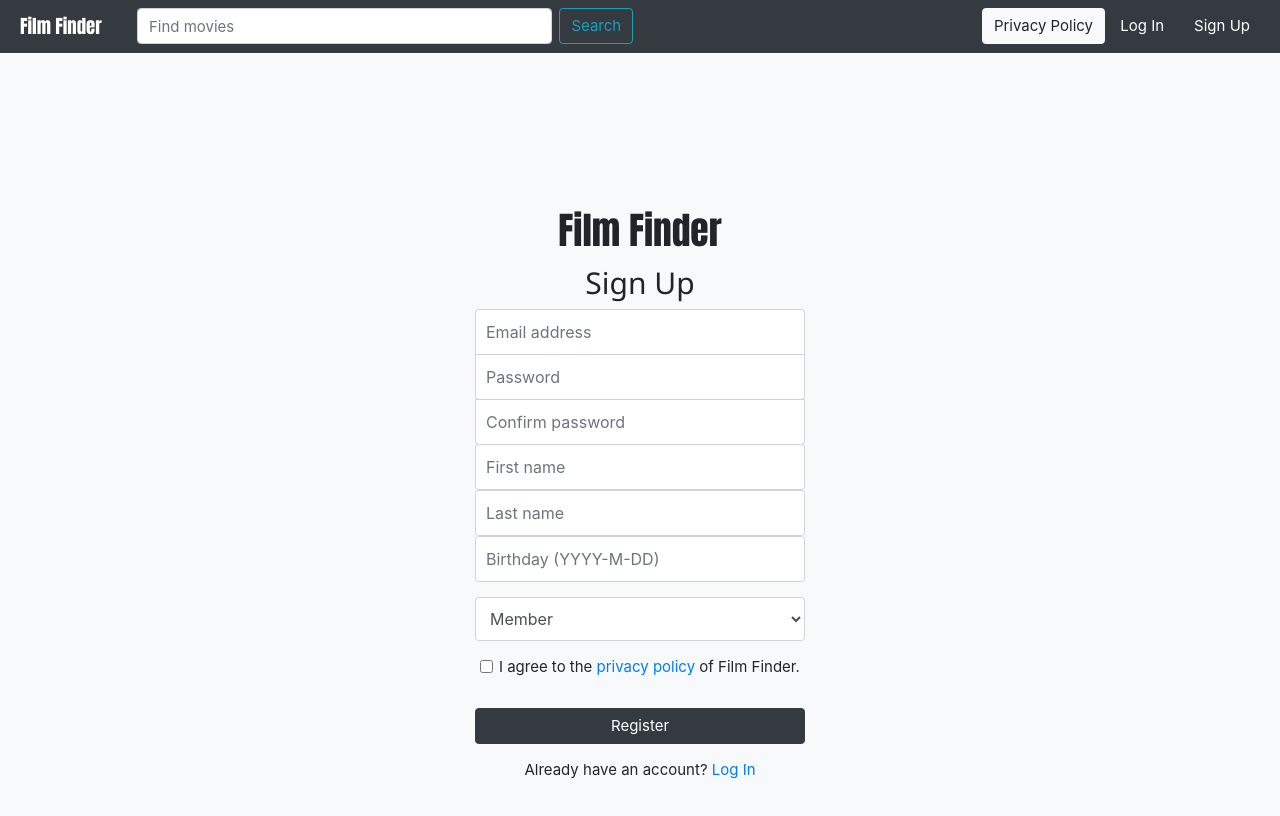
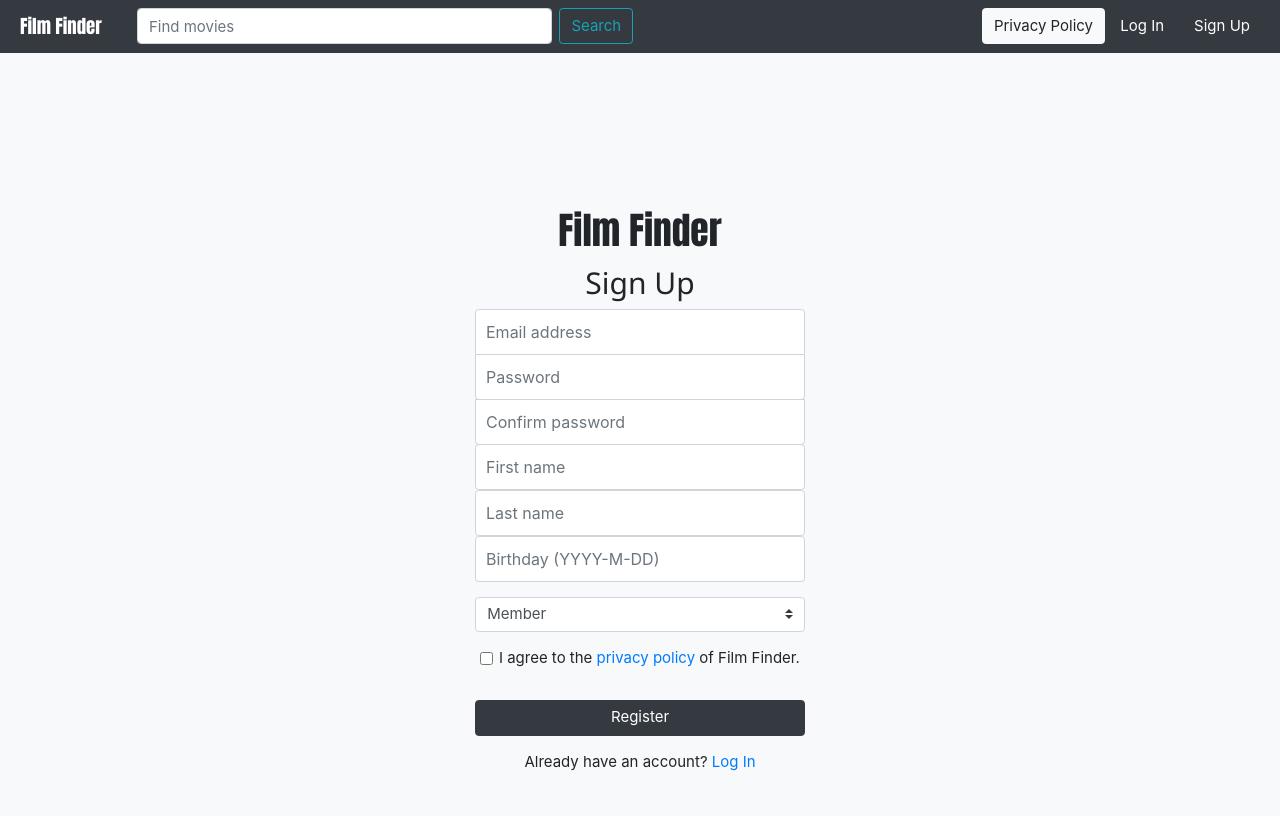
Before and after one commit to sunnylee19/Film-Finder, a React (Create React App) app in the folder film-finder/: page /register in a window 1280 px wide. Shown: the top 816 px of the page. Built offline with nearby package versions, Linux system fonts and the light colour scheme; no server answers.

Commit message:
more style

```diff
--- a/film-finder/src/components/register/RegistrationComponent.js
+++ b/film-finder/src/components/register/RegistrationComponent.js
@@ -149,7 +149,7 @@ class RegistrationComponent extends React.Component {
 
 
                     <div className="form-group">
-                        <select name="inputRole" value={role} onChange={this._handleChangeRole} className="form-control">
+                        <select name="inputRole" value={role} onChange={this._handleChangeRole} className="custom-select">
                             <option value="MEMBER">Member</option>
                             <option value="ADMIN">Admin</option>
                         </select>
@@ -159,9 +159,9 @@ class RegistrationComponent extends React.Component {
                     </div>
 
                     <div className="form-group form-check">
-                        <input type="checkbox" className="form-check-input" value={this.state.privacyChecked} onChange={this._handleCheckPrivacy}>
+                        <input type="checkbox" className="form-check-input" id="privacy-check" value={this.state.privacyChecked} onChange={this._handleCheckPrivacy}>
                         </input>
-                        <label className="form-check-label" htmlFor="exampleCheck1">
+                        <label className="form-check-label" htmlFor="privacy-check">
                             <PrivacyLinkComponent/>
                         </label>
                     </div>
--- a/film-finder/src/css/registration-page-css.css
+++ b/film-finder/src/css/registration-page-css.css
@@ -62,8 +62,3 @@ body {
     border-top-left-radius: 0;
     border-top-right-radius: 0;
 }
-
-select {
-    margin-top: 50px;
-    margin-bottom: 75px;
-}
```
